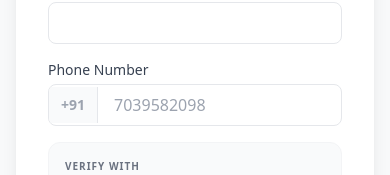
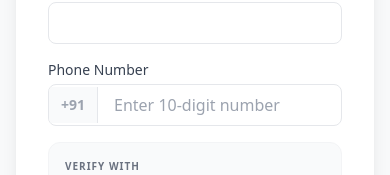
Before and after one commit to Shailendra-Prajapati-03/JuiceJunction_MixedFruit, a React (Vite) app in the folder frontend/: page /vendor/register in a window 390 px wide. Shown: the part 412-587 px from the top of the page. Built offline with nearby package versions, Linux system fonts and the light colour scheme.

Commit message:
Remove personal phone number from placeholders

```diff
--- a/frontend/src/pages/Auth.tsx
+++ b/frontend/src/pages/Auth.tsx
@@ -178,7 +178,7 @@ const Auth: React.FC = () => {
                     <input
                       type="text"
                       required
-                      placeholder="7039582098"
+                      placeholder="Enter 10-digit number"
                       maxLength={10}
                       className="w-full px-3 py-3 bg-transparent outline-none font-medium"
                       value={phoneNumber}
--- a/frontend/src/pages/Cart.tsx
+++ b/frontend/src/pages/Cart.tsx
@@ -306,7 +306,7 @@ const Cart: React.FC = () => {
                             }
                           }}
                           maxLength={10}
-                          placeholder="7039582098"
+                          placeholder="Enter 10-digit number"
                           className="w-full px-4 py-3.5 md:py-3 bg-transparent focus:outline-none transition-colors text-sm"
                         />
                       </div>
--- a/frontend/src/pages/vendor/VendorRegister.tsx
+++ b/frontend/src/pages/vendor/VendorRegister.tsx
@@ -160,7 +160,7 @@ const VendorRegister: React.FC = () => {
                 type="text"
                 name="phone_number"
                 required
-                placeholder="7039582098"
+                placeholder="Enter 10-digit number"
                 maxLength={10}
                 value={formData.phone_number}
                 onChange={(e) => {
```
